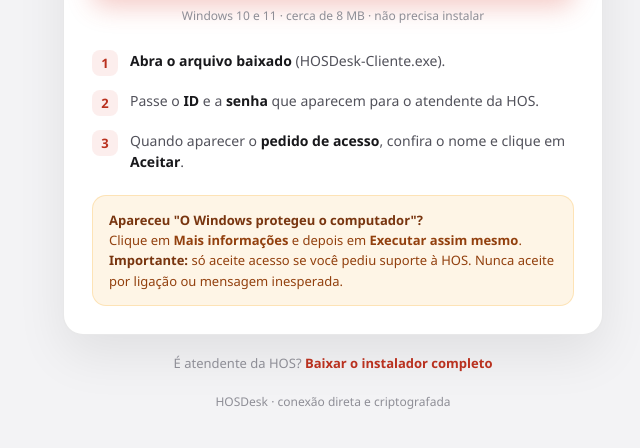
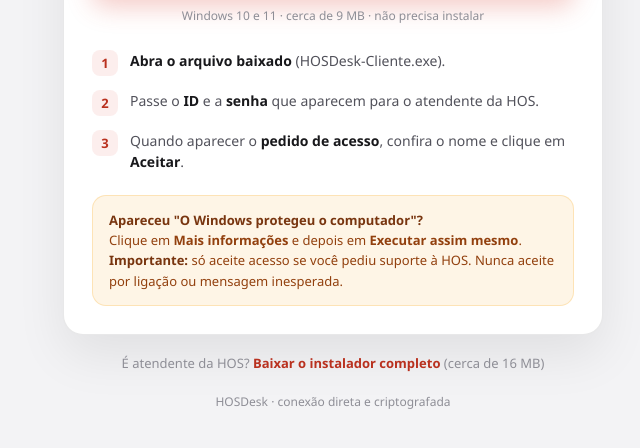
Before and after one commit to Iopezs/remotedesk, a plain HTML site: page index.html in a window 1280 px wide. Shown: the part 332-780 px from the top of the page, without its empty margins (307-947 px from the left). Drawn offline with Linux system fonts and the light colour scheme.

Commit message:
Atualiza tamanhos dos downloads (cliente ~9 MB, instalador ~16 MB)

```diff
--- a/index.html
+++ b/index.html
@@ -74,7 +74,7 @@
         <svg width="20" height="20" viewBox="0 0 24 24" fill="none" stroke="currentColor" stroke-width="2.2" stroke-linecap="round" stroke-linejoin="round"><path d="M12 3v12M7 10l5 5 5-5M5 21h14"/></svg>
         Baixar HOSDesk
       </a>
-      <div class="meta">Windows 10 e 11 · cerca de 8 MB · não precisa instalar</div>
+      <div class="meta">Windows 10 e 11 · cerca de 9 MB · não precisa instalar</div>
 
       <ol>
         <li><span class="n">1</span><span><b>Abra o arquivo baixado</b> (HOSDesk-Cliente.exe).</span></li>
@@ -89,7 +89,7 @@
       </div>
     </section>
 
-    <p class="alt">É atendente da HOS? <a href="https://github.com/Iopezs/remotedesk/releases/latest/download/HOSDesk-Setup.exe">Baixar o instalador completo</a></p>
+    <p class="alt">É atendente da HOS? <a href="https://github.com/Iopezs/remotedesk/releases/latest/download/HOSDesk-Setup.exe">Baixar o instalador completo</a> (cerca de 16 MB)</p>
     <footer>HOSDesk · conexão direta e criptografada</footer>
   </main>
 </body>
```
